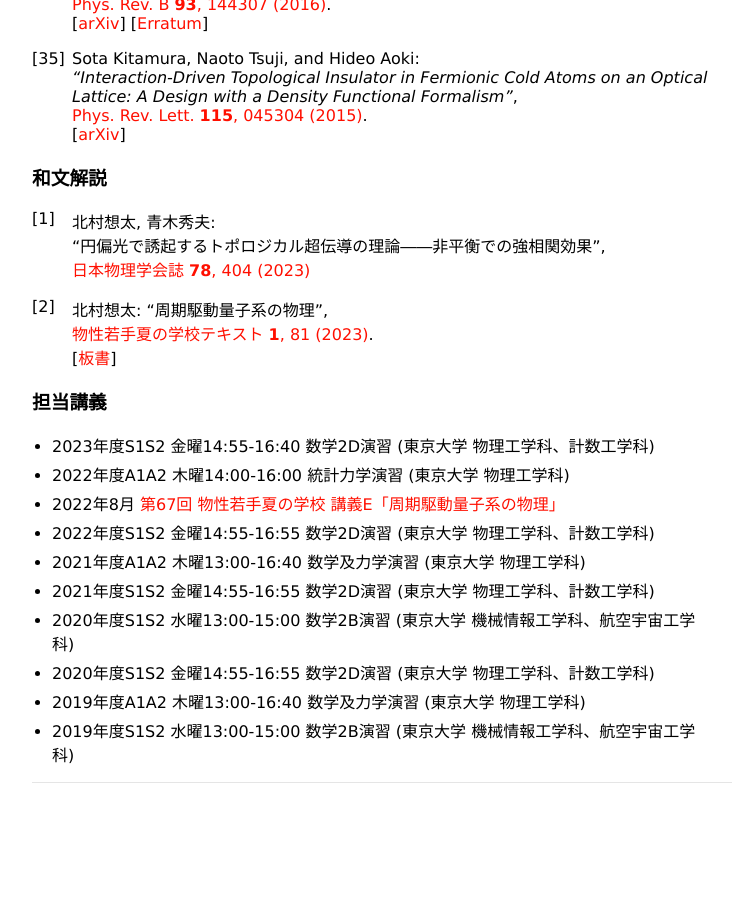
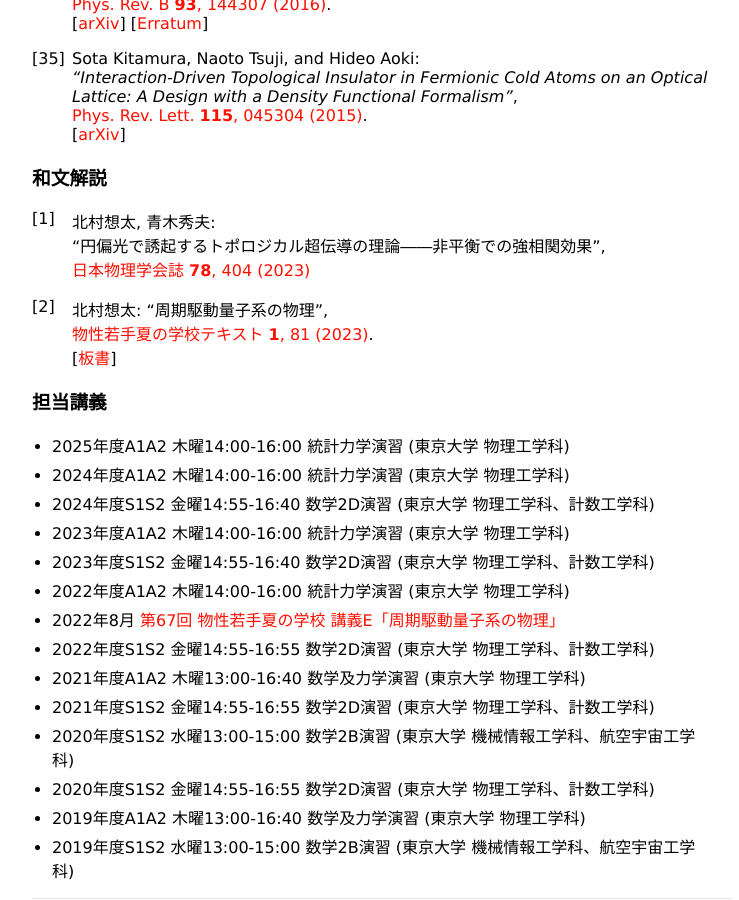
Before and after one commit to sotaph/sotaph.github.io, a Jekyll site: the page built from index.md, in a window 1280 px wide and 900 px high, scrolled down 4911 px. Shown: the whole window, without its empty margins (258-997 px from the left). Built offline with Jekyll 4.4.1, drawn with Linux system fonts in a browser that asks for light colours; nearby versions of some CDN libraries; a style sheet for code colours, icons or effects is not loaded; before the commit the page ends 5695 px from its top, so only the background shows below that.

Commit message:
update lecture

```diff
--- /dev/null
+++ b/_includes/image.html
@@ -0,0 +1,4 @@
+<figure class="image">
+  <img src="{{ include.url }}" alt="{{ include.description }}">
+  <figcaption>{{ include.description }}</figcaption>
+</figure>
--- a/index.md
+++ b/index.md
@@ -242,6 +242,10 @@ _"Interaction-Driven Topological Insulator in Fermionic Cold Atoms on an Optical
 
 ### 担当講義
 
+- 2025年度A1A2 木曜14:00-16:00 統計力学演習 (東京大学 物理工学科)
+- 2024年度A1A2 木曜14:00-16:00 統計力学演習 (東京大学 物理工学科)
+- 2024年度S1S2 金曜14:55-16:40 数学2D演習 (東京大学 物理工学科、計数工学科)
+- 2023年度A1A2 木曜14:00-16:00 統計力学演習 (東京大学 物理工学科)
 - 2023年度S1S2 金曜14:55-16:40 数学2D演習 (東京大学 物理工学科、計数工学科)
 - 2022年度A1A2 木曜14:00-16:00 統計力学演習 (東京大学 物理工学科)
 - 2022年8月 [第67回 物性若手夏の学校 講義E「周期駆動量子系の物理」](cmpss67)
```
Also changed, not shown: .github/workflows/jekyll-gh-pages.yml (added).
